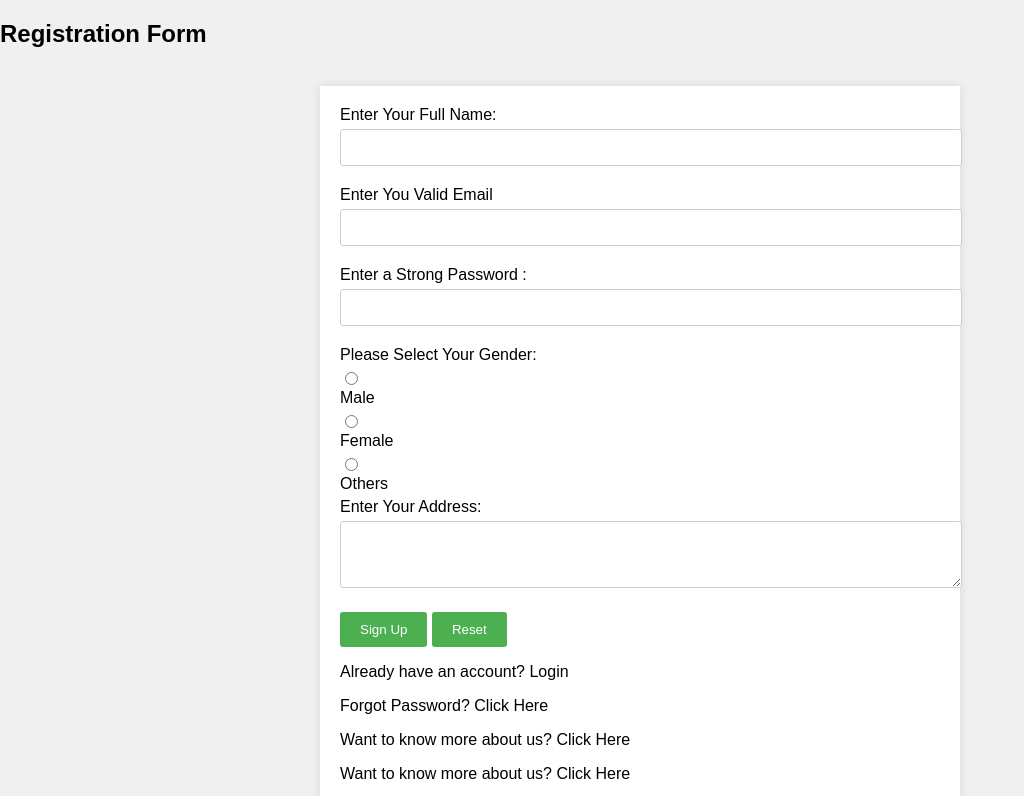
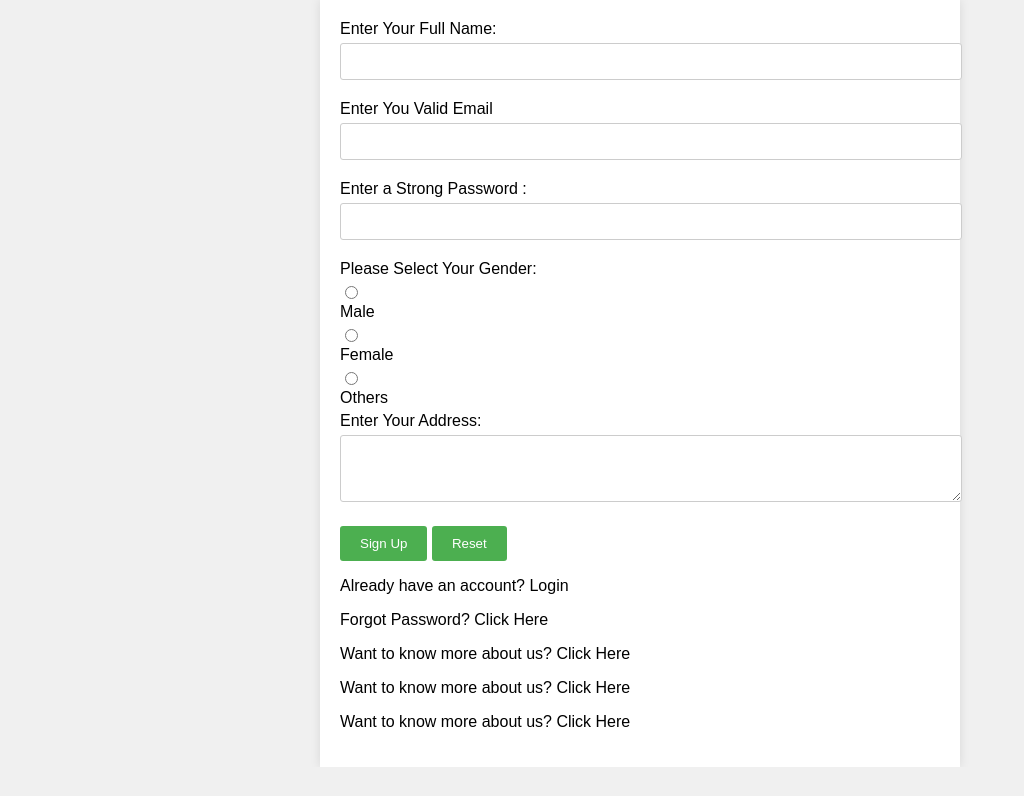
Before and after one commit to Ahmed20789/registration-form.com, a plain HTML site: page index.html in a window 1280 px wide. Shown: the top 796 px of the page, without its empty margins (0-1024 px from the left). Drawn offline with Linux system fonts and the light colour scheme.

Commit message:
Add files via upload

```diff
--- a/index.html
+++ b/index.html
@@ -1,7 +1,6 @@
 <!DOCTYPE html>
 <html lang="en">
 <head>
-<h2>Registration Form</h2></br>
     <meta charset="UTF-8">
     <meta name="viewport" content="width=device-width, initial-scale=1.0">
     <title>Registration form</title>
```
Also changed, not shown: registration-form.html (line endings or trailing spaces).
